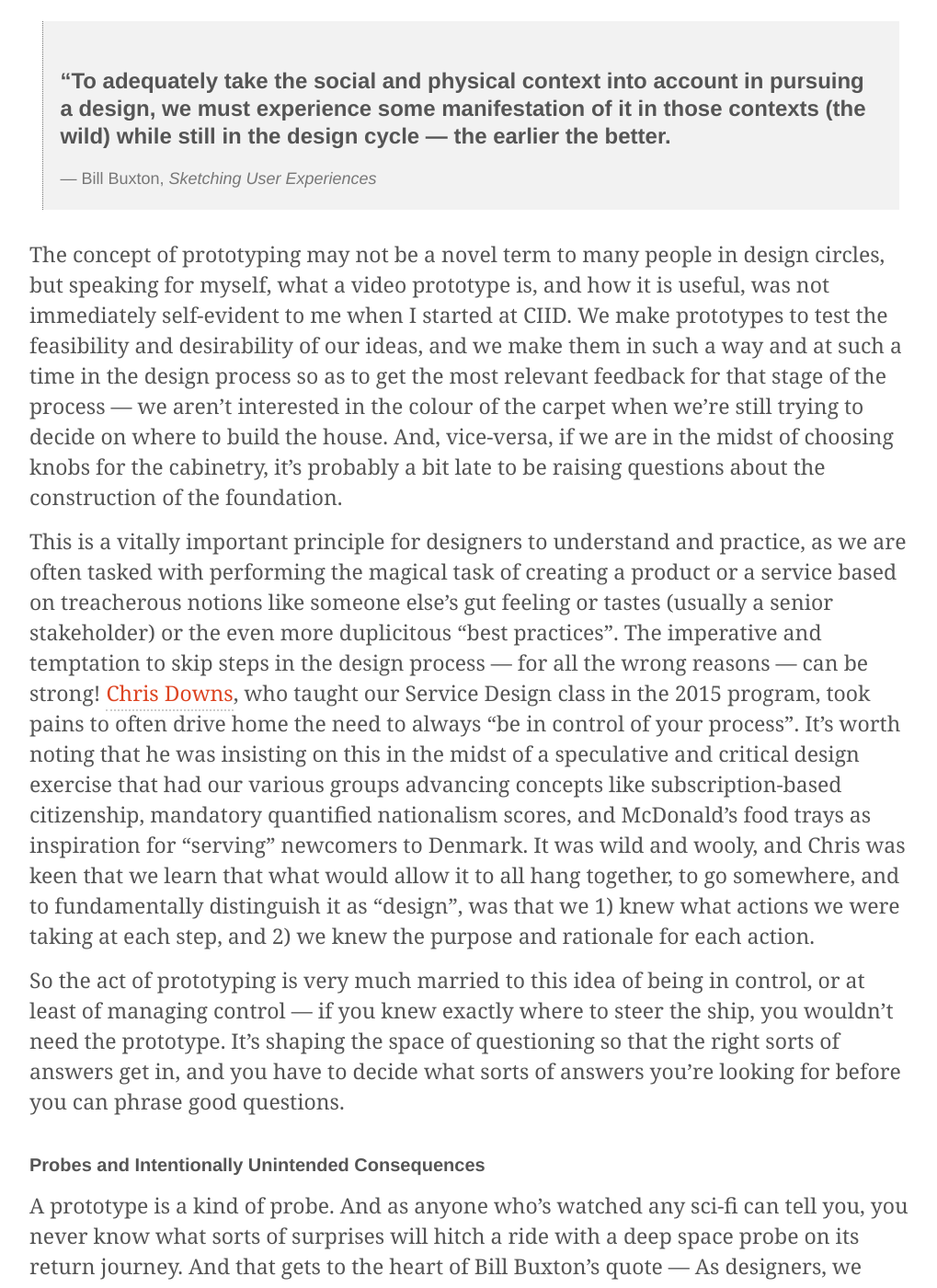
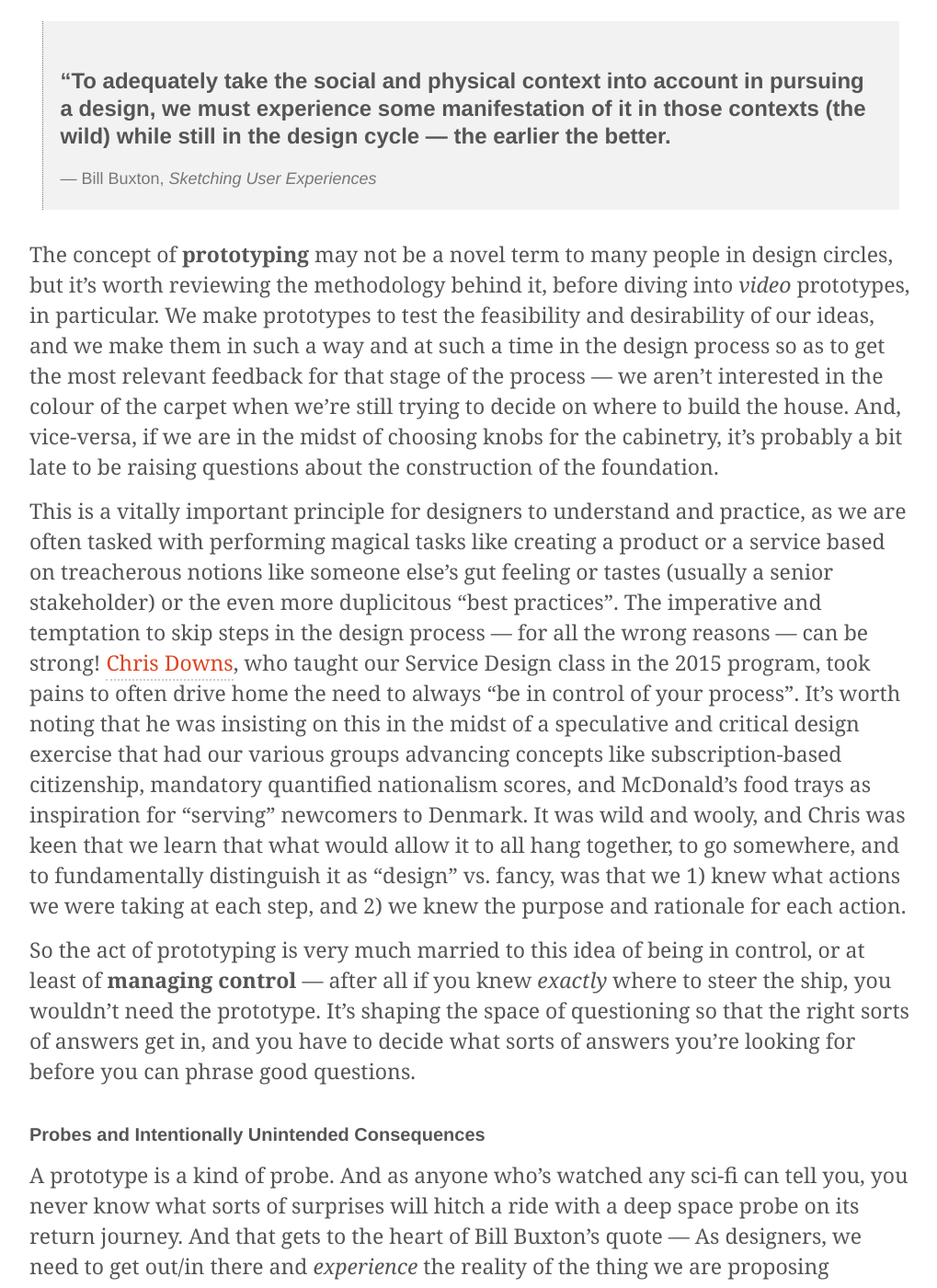
Before and after one commit to antlersanchors/antlersanchors.github.io, a Jekyll site: the page built from _posts/2016-02-17-Teaching-Video-Prototyping-at-CIID.md, in a window 1280 px wide and 1400 px high, scrolled down 1120 px. Shown: the whole window at 92% size, without its empty margins (128-1147 px from the left). Built offline with Jekyll 4.4.1, drawn with Linux system fonts in a browser that asks for light colours; nearby versions of some CDN libraries; comment, search, counter and statistics services are not loaded.

Commit message:
A bit of copy editing.

```diff
--- a/_posts/2016-02-17-Teaching-Video-Prototyping-at-CIID.md
+++ b/_posts/2016-02-17-Teaching-Video-Prototyping-at-CIID.md
@@ -16,11 +16,11 @@ Over the two weeks, the [class of twenty-three students](http://ciid.dk/educatio
 ## What is Video Prototyping?
 > <h2>“To adequately take the social and physical context into account in pursuing a design, we must experience some manifestation of it in those contexts (the wild) while still in the design cycle — the earlier the better.</h2> — Bill Buxton, *Sketching User Experiences*
 
-The concept of prototyping may not be a novel term to many people in design circles, but speaking for myself, what a video prototype is, and how it is useful, was not immediately self-evident to me when I started at CIID. We make prototypes to test the feasibility and desirability of our ideas, and we make them in such a way and at such a time in the design process so as to get the most relevant feedback for that stage of the process — we aren’t interested in the colour of the carpet when we’re still trying to decide on where to build the house. And, vice-versa, if we are in the midst of choosing knobs for the cabinetry, it’s probably a bit late to be raising questions about the construction of the foundation.
+The concept of **prototyping** may not be a novel term to many people in design circles, but it’s worth reviewing the methodology behind it, before diving into *video* prototypes, in particular. We make prototypes to test the feasibility and desirability of our ideas, and we make them in such a way and at such a time in the design process so as to get the most relevant feedback for that stage of the process — we aren’t interested in the colour of the carpet when we’re still trying to decide on where to build the house. And, vice-versa, if we are in the midst of choosing knobs for the cabinetry, it’s probably a bit late to be raising questions about the construction of the foundation.
 
-This is a vitally important principle for designers to understand and practice, as we are often tasked with performing the magical task of creating a product or a service based on treacherous notions like someone else’s gut feeling or tastes (usually a senior stakeholder) or the even more duplicitous “best practices”. The imperative and temptation to skip steps in the design process — for all the wrong reasons — can be strong! [Chris Downs](https://about.me/chrisdatadowns), who taught our Service Design class in the 2015 program, took pains to often drive home the need to always “be in control of your process”. It’s worth noting that he was insisting on this in the midst of a speculative and critical design exercise that had our various groups advancing concepts like subscription-based citizenship, mandatory quantified nationalism scores, and McDonald’s food trays as inspiration for “serving” newcomers to Denmark. It was wild and wooly, and Chris was keen that we learn that what would allow it to all hang together, to go somewhere, and to fundamentally distinguish it as “design”, was that we 1) knew what actions we were taking at each step, and 2) we knew the purpose and rationale for each action.
+This is a vitally important principle for designers to understand and practice, as we are often tasked with performing magical tasks like creating a product or a service based on treacherous notions like someone else’s gut feeling or tastes (usually a senior stakeholder) or the even more duplicitous “best practices”. The imperative and temptation to skip steps in the design process — for all the wrong reasons — can be strong! [Chris Downs](https://about.me/chrisdatadowns), who taught our Service Design class in the 2015 program, took pains to often drive home the need to always “be in control of your process”. It’s worth noting that he was insisting on this in the midst of a speculative and critical design exercise that had our various groups advancing concepts like subscription-based citizenship, mandatory quantified nationalism scores, and McDonald’s food trays as inspiration for “serving” newcomers to Denmark. It was wild and wooly, and Chris was keen that we learn that what would allow it to all hang together, to go somewhere, and to fundamentally distinguish it as “design” vs. fancy, was that we 1) knew what actions we were taking at each step, and 2) we knew the purpose and rationale for each action.
 
-So the act of prototyping is very much married to this idea of being in control, or at least of managing control — if you knew exactly where to steer the ship, you wouldn’t need the prototype. It’s shaping the space of questioning so that the right sorts of answers get in, and you have to decide what sorts of answers you’re looking for before you can phrase good questions.
+So the act of prototyping is very much married to this idea of being in control, or at least of **managing control** — after all if you knew *exactly* where to steer the ship, you wouldn’t need the prototype. It’s shaping the space of questioning so that the right sorts of answers get in, and you have to decide what sorts of answers you’re looking for before you can phrase good questions.
 
 ### Probes and Intentionally Unintended Consequences
 A prototype is a kind of probe. And as anyone who’s watched any sci-fi can tell you, you never know what sorts of surprises will hitch a ride with a deep space probe on its return journey. And that gets to the heart of Bill Buxton’s quote — As designers, we need to get out/in there and *experience* the reality of the thing we are proposing introducing to the world, because our ability to predict and forecast what will actually happen is remarkably limited and overinflated.
```
